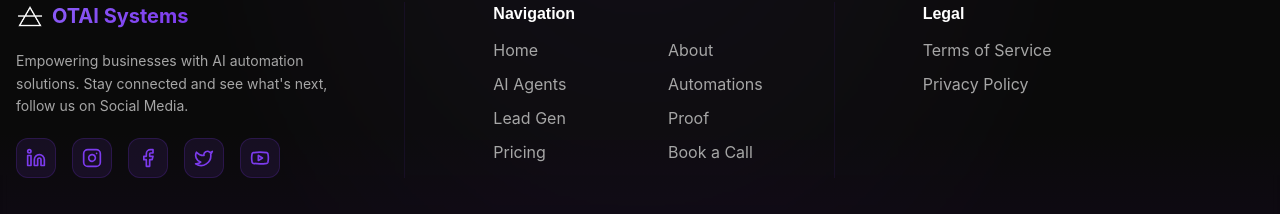
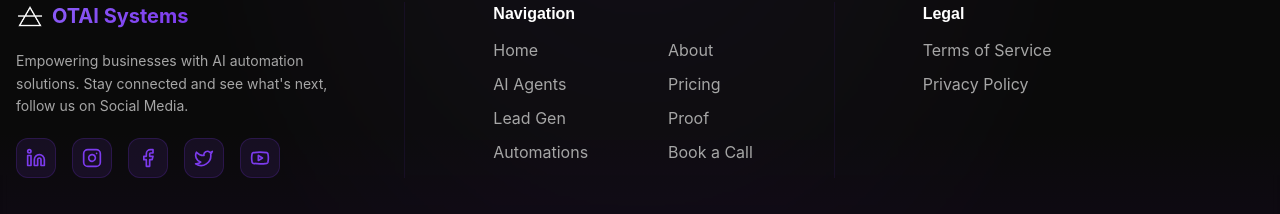
Before and after one commit to notAntonioWilson/otaisystems, a Next.js app: page / in a window 1280 px wide. Shown: the part 4950-5164 px from the top of the page. Built offline with nearby package versions, Linux system fonts and the light colour scheme; a web font is replaced by a local one.

Commit message:
Updated footer.tsx

```diff
--- a/components/footer.tsx
+++ b/components/footer.tsx
@@ -98,9 +98,10 @@ export function Footer() {
                 AI Agents
               </button>
               <button
+                onClick={() => scrollToSection('pricing')}
                 className="text-muted-foreground hover:text-primary transition-colors hover:underline underline-offset-4 text-left"
               >
-                Automations
+                Pricing
               </button>
               <button
                 className="text-muted-foreground hover:text-primary transition-colors hover:underline underline-offset-4 text-left"
@@ -114,10 +115,9 @@ export function Footer() {
                 Proof
               </Link>
               <button
-                onClick={() => scrollToSection('pricing')}
                 className="text-muted-foreground hover:text-primary transition-colors hover:underline underline-offset-4 text-left"
               >
-                Pricing
+                Automations
               </button>
               <button
                 onClick={() => scrollToSection('book')}
```
